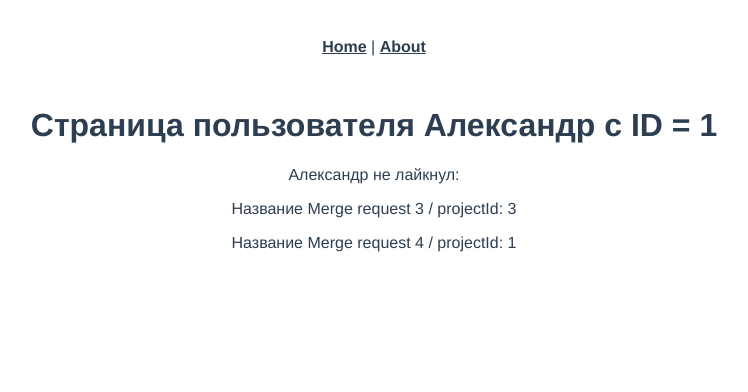
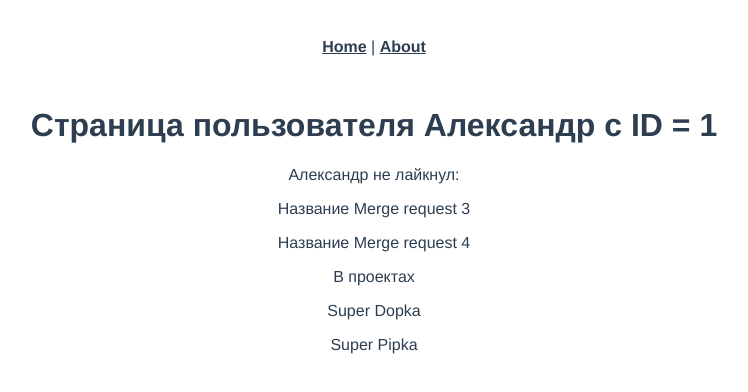
Before and after one commit to iamAndreyGavrilov/MR-list, a Vue app: page /users/1 in a window 1280 px wide. Shown: the top 392 px of the page, without its empty margins (266-1014 px from the left). Built offline with nearby package versions, Linux system fonts and the light colour scheme.

Commit message:
proj name

```diff
--- a/src/components/UserPage.vue
+++ b/src/components/UserPage.vue
@@ -5,13 +5,17 @@
 
   <p v-for="mr in noLikeMr" :key="mr.id">{{ mr.title }}</p>
 
-  <p>{{ res }}</p>
+  <p>В проектах</p>
+
+  <p v-for="r in res1" :key="r.id">{{ r.name }}</p>
 </template>
 
 <script>
 export default {
   data() {
-    return {}
+    return {
+      res1: [],
+    }
   },
   methods: {
     projName() {
@@ -19,11 +23,9 @@ export default {
         const currentId = this.projects.filter(
           (item1) => item1['id'] === item2['projectId']
         )
-        console.log(currentId)
         return currentId
       })
-      console.log(res)
-      return res
+      return this.res1.push(...res)
     },
   },
 
--- a/src/views/User.vue
+++ b/src/views/User.vue
@@ -40,28 +40,28 @@ export default {
       ],
       mergeRequests: [
         {
-          title: 'Название Merge request 1 / projectId: 1',
+          title: 'Название Merge request 1',
           id: 1,
           projectId: 1,
           reviewers: [1, 2, 3],
           liked: [1, 3],
         },
         {
-          title: 'Название Merge request 2 / projectId: 2',
+          title: 'Название Merge request 2',
           id: 2,
           projectId: 2,
           reviewers: [1, 2, 3],
           liked: [1],
         },
         {
-          title: 'Название Merge request 3 / projectId: 3',
+          title: 'Название Merge request 3',
           id: 3,
           projectId: 3,
           reviewers: [1, 2, 3],
           liked: [3],
         },
         {
-          title: 'Название Merge request 4 / projectId: 1',
+          title: 'Название Merge request 4',
           id: 4,
           projectId: 1,
           reviewers: [1, 2, 3],
```
